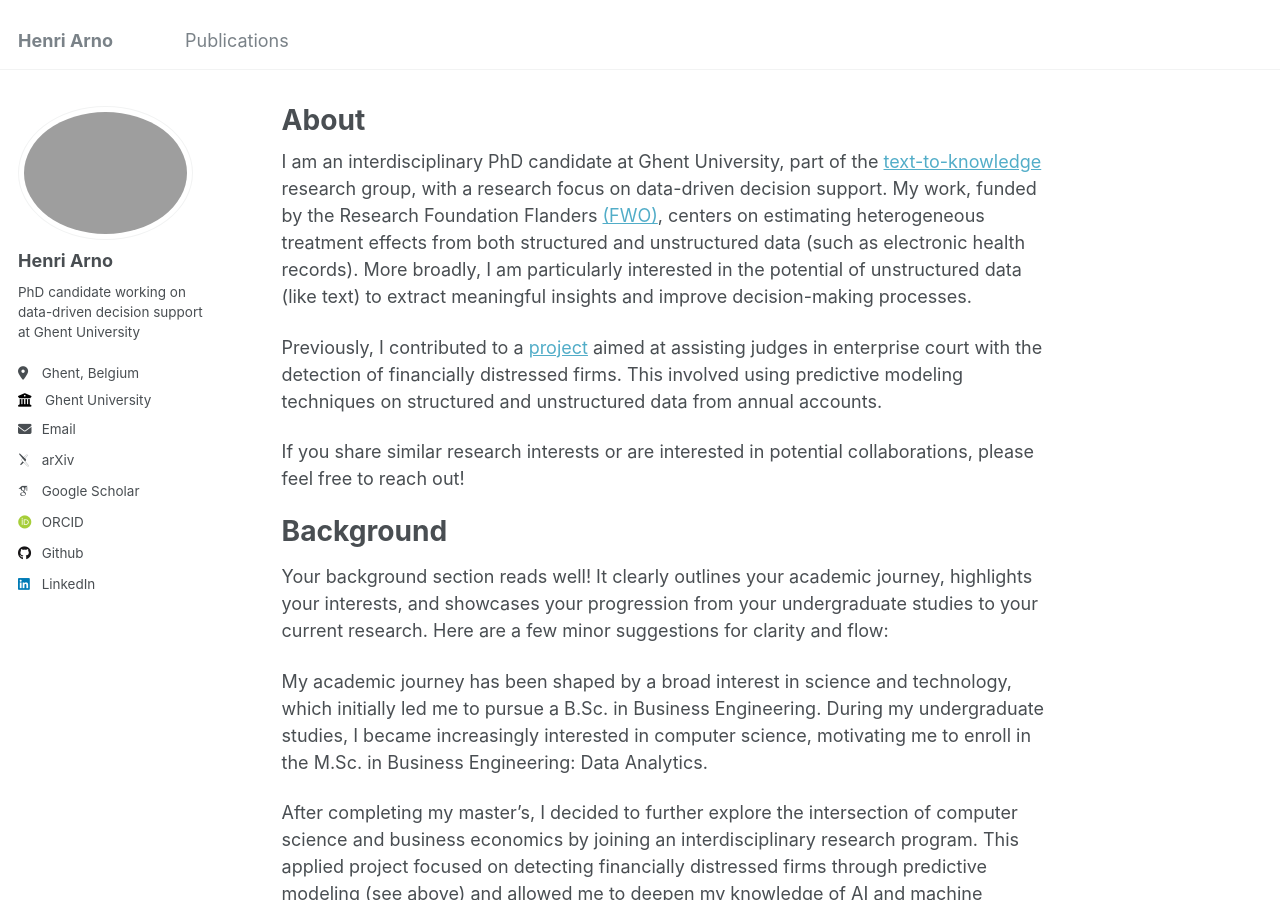
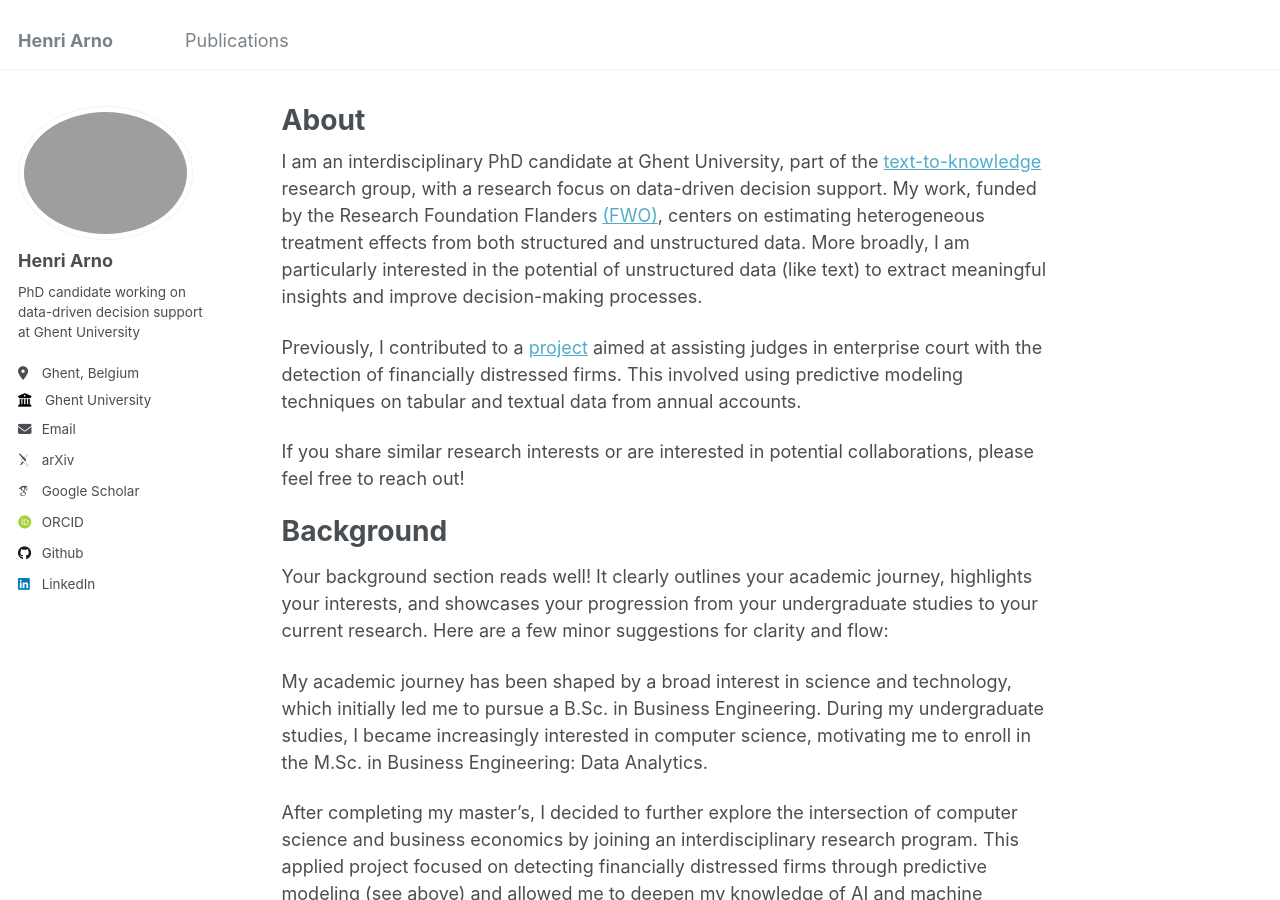
Before and after one commit to HenriArno/HenriArno.github.io, a Jekyll site: the page built from _pages/about.md, in a window 1280 px wide and 900 px high. Built offline with Jekyll 4.4.1, drawn with Linux system fonts in a browser that asks for light colours; some web fonts are replaced.

Commit message:
Update about.md

```diff
--- a/_pages/about.md
+++ b/_pages/about.md
@@ -7,9 +7,9 @@
   - /about.html
 ---
 
-I am an interdisciplinary PhD candidate at Ghent University, part of the [text-to-knowledge](https://ugentt2k.github.io/) research group, with a research focus on data-driven decision support. My work, funded by the Research Foundation Flanders [(FWO)](https://researchportal.be/nl/project/causale-bayesiaanse-netwerken-en-neurale-netwerken-integreren-om-probabilistisch-te), centers on estimating heterogeneous treatment effects from both structured and unstructured data (such as electronic health records). More broadly, I am particularly interested in the potential of unstructured data (like text) to extract meaningful insights and improve decision-making processes.
+I am an interdisciplinary PhD candidate at Ghent University, part of the [text-to-knowledge](https://ugentt2k.github.io/) research group, with a research focus on data-driven decision support. My work, funded by the Research Foundation Flanders [(FWO)](https://researchportal.be/nl/project/causale-bayesiaanse-netwerken-en-neurale-netwerken-integreren-om-probabilistisch-te), centers on estimating heterogeneous treatment effects from both structured and unstructured data. More broadly, I am particularly interested in the potential of unstructured data (like text) to extract meaningful insights and improve decision-making processes.
 
-Previously, I contributed to a [project](https://researchportal.be/nl/project/evaluatie-van-ondernemingen-moeilijkheden-door-gebruik-van-machine-learning-ontwikkeling) aimed at assisting judges in enterprise court with the detection of financially distressed firms. This involved using predictive modeling techniques on structured and unstructured data from annual accounts.
+Previously, I contributed to a [project](https://researchportal.be/nl/project/evaluatie-van-ondernemingen-moeilijkheden-door-gebruik-van-machine-learning-ontwikkeling) aimed at assisting judges in enterprise court with the detection of financially distressed firms. This involved using predictive modeling techniques on tabular and textual data from annual accounts.
 
 If you share similar research interests or are interested in potential collaborations, please feel free to reach out!
 
```
